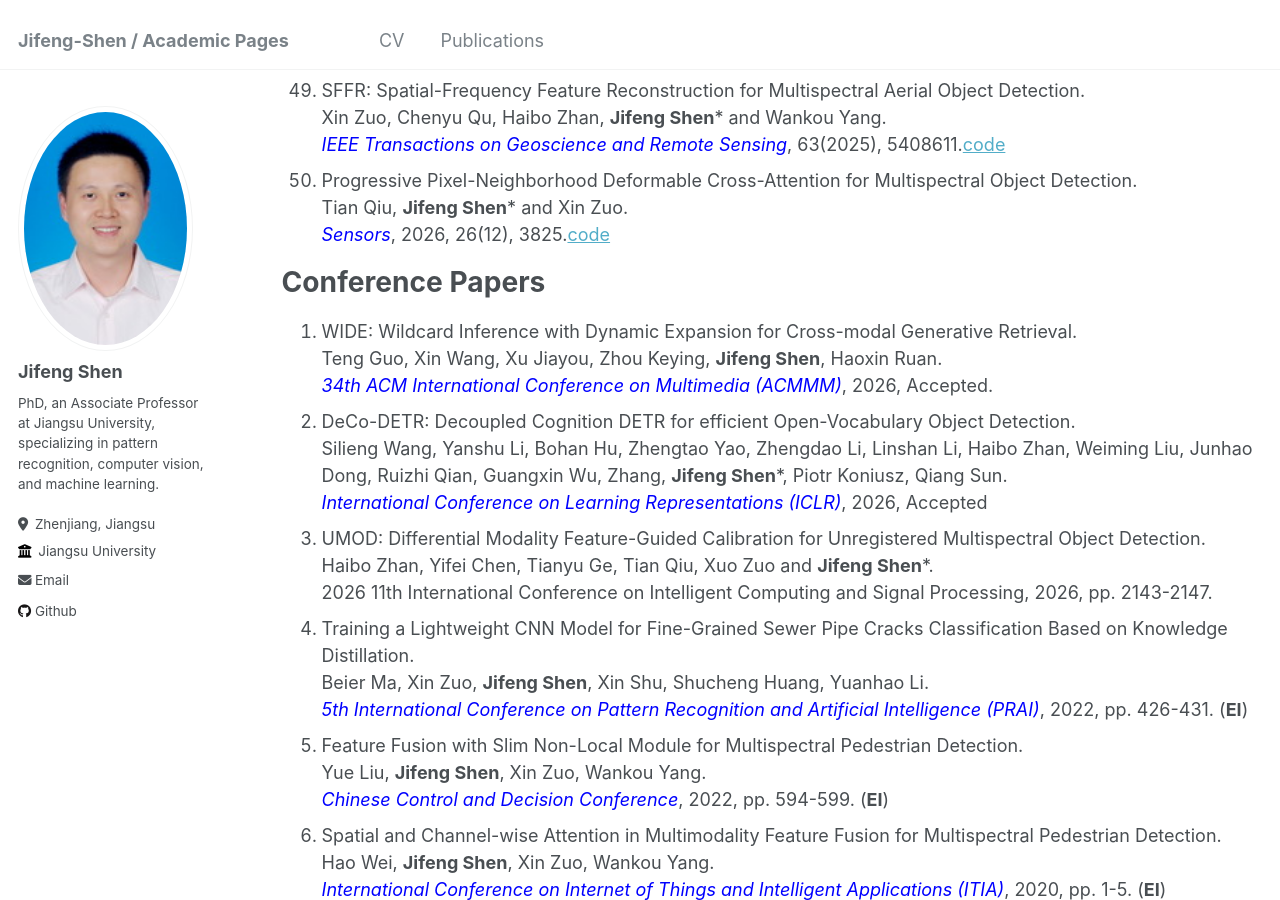
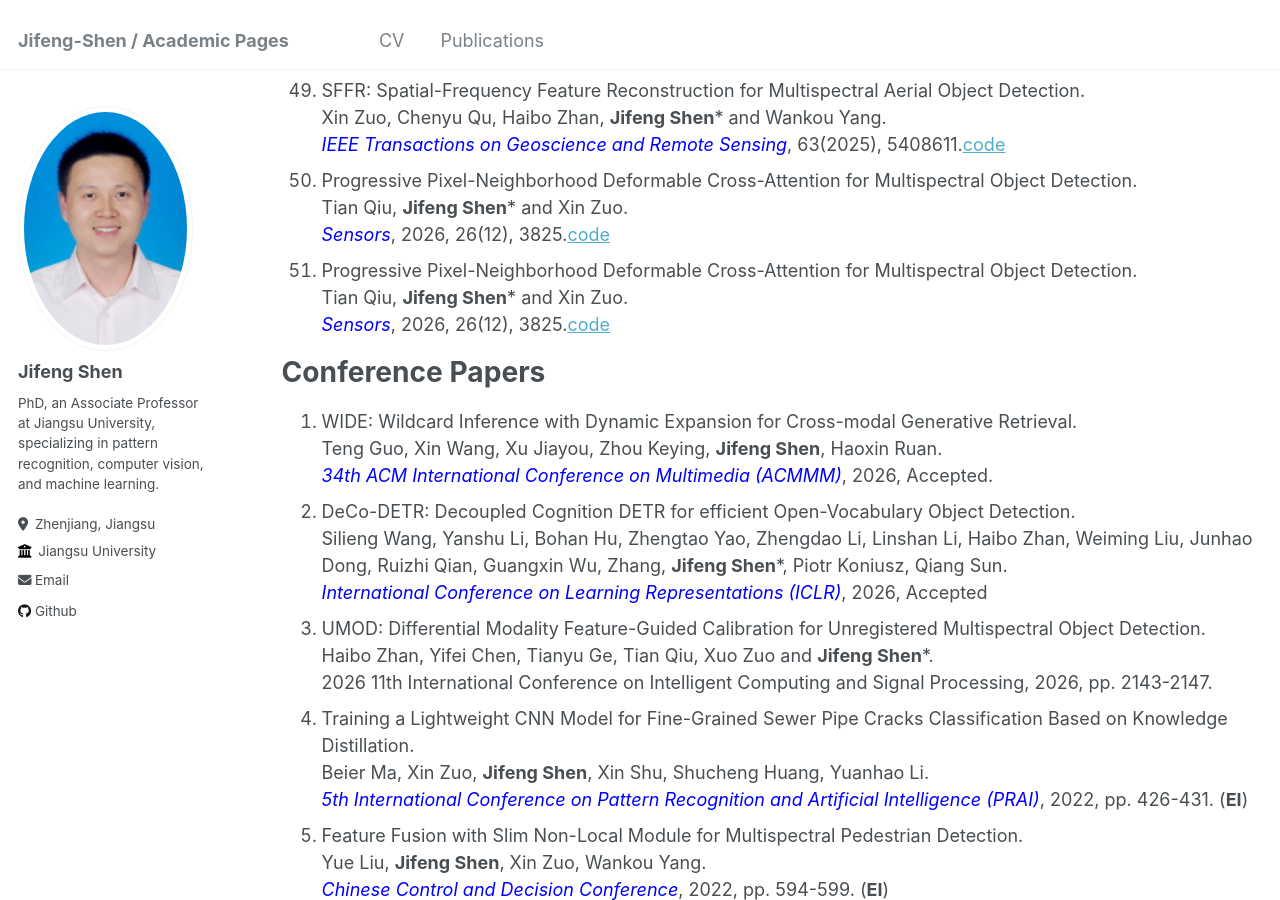
Before and after one commit to jifeng-shen/jifeng-shen.github.io, a Jekyll site: the page built from _pages/publications.md, in a window 1280 px wide and 900 px high, scrolled down 4929 px. Built offline with Jekyll 4.4.1, drawn with Linux system fonts in a browser that asks for light colours.

Commit message:
Update publications.md

```diff
--- a/_pages/publications.md
+++ b/_pages/publications.md
@@ -163,6 +163,10 @@ author_profile: true
 53. Progressive Pixel-Neighborhood Deformable Cross-Attention for Multispectral Object Detection.
     Tian Qiu, **Jifeng Shen**\* and Xin Zuo.
      *<font color="blue">Sensors</font>*, 2026, 26(12), 3825.[code](https://github.com/DanielQiuTian/PNAFusion)
+54. Progressive Pixel-Neighborhood Deformable Cross-Attention for Multispectral Object Detection.
+    Tian Qiu, **Jifeng Shen**\* and Xin Zuo.
+     *<font color="blue">Sensors</font>*, 2026, 26(12), 3825.[code](https://github.com/DanielQiuTian/PNAFusion)
+
 
 # Conference Papers
 
```
